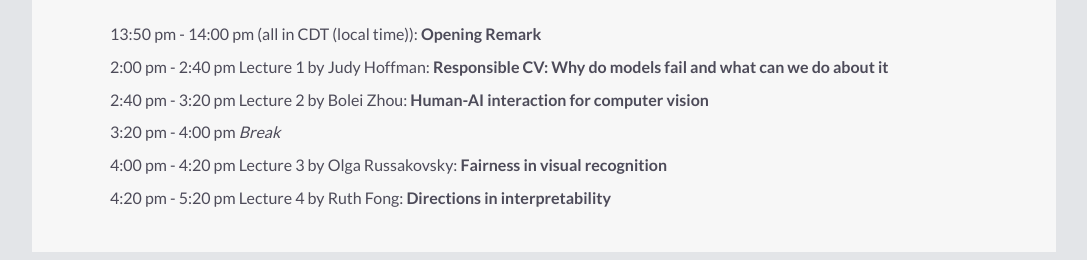
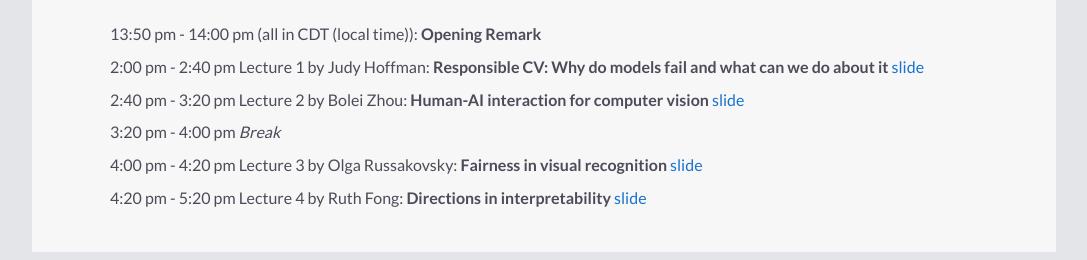
Before and after one commit to human-centeredAI/human-centeredAI.github.io, a plain HTML site: page index.html in a window 1280 px wide. Shown: the part 1230-1490 px from the top of the page, without its empty margins (96-1183 px from the left). Drawn offline with nearby package versions, Linux system fonts and the light colour scheme.

Commit message:
add slides

```diff
--- a/index.html
+++ b/index.html
@@ -86,11 +86,11 @@
     <div class="schedule">
 
         <p>13:50 pm - 14:00 pm (all in CDT (local time)): <b>Opening Remark</b></p>
-        <p>2:00 pm - 2:40 pm Lecture 1 by Judy Hoffman: <b>Responsible CV: Why do models fail and what can we do about it</b> </p>
-        <p>2:40 pm - 3:20 pm Lecture 2 by Bolei Zhou: <b>Human-AI interaction for computer vision</b> </p>
+        <p>2:00 pm - 2:40 pm Lecture 1 by Judy Hoffman: <b>Responsible CV: Why do models fail and what can we do about it</b> <a href="slides_cvpr2022/slide_hoffman.pdf">slide</a></p>
+        <p>2:40 pm - 3:20 pm Lecture 2 by Bolei Zhou: <b>Human-AI interaction for computer vision</b> <a href="slides_cvpr2022/slide_zhou.pdf">slide</a></p>
         <p>3:20 pm - 4:00 pm <em>Break</em></p>
-        <p>4:00 pm - 4:20 pm Lecture 3 by Olga Russakovsky: <b>Fairness in visual recognition</b> </p>
-        <p>4:20 pm - 5:20 pm Lecture 4 by Ruth Fong: <b>Directions in interpretability</b> </p>
+        <p>4:00 pm - 4:20 pm Lecture 3 by Olga Russakovsky: <b>Fairness in visual recognition</b> <a href="slides_cvpr2022/slide_russakovsky.pdf">slide</a></p>
+        <p>4:20 pm - 5:20 pm Lecture 4 by Ruth Fong: <b>Directions in interpretability</b> <a href="slides_cvpr2022/slide_fong.pdf">slide</a></p>
     </div>
 </div>
 
```
Also changed, not shown: 4 other files.
